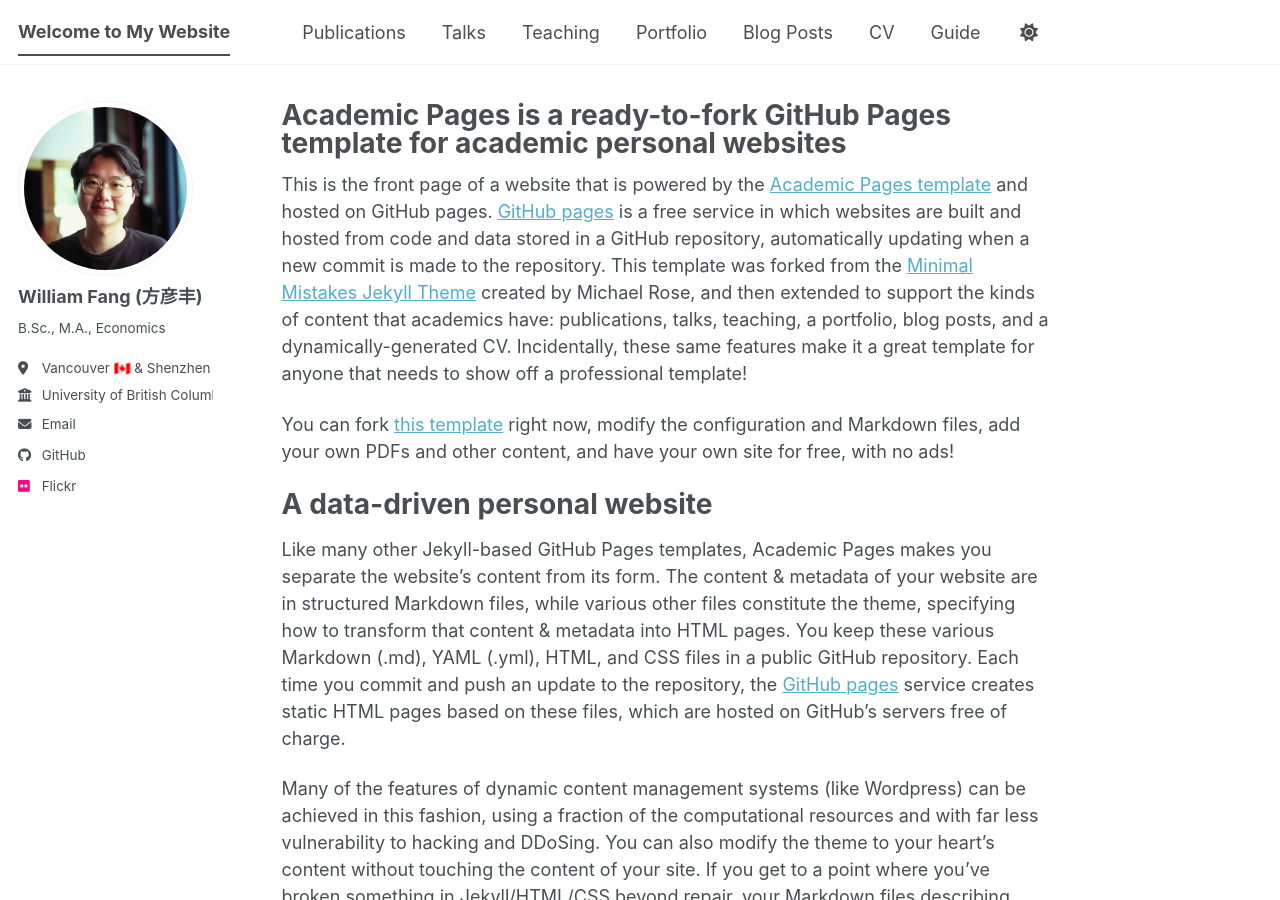
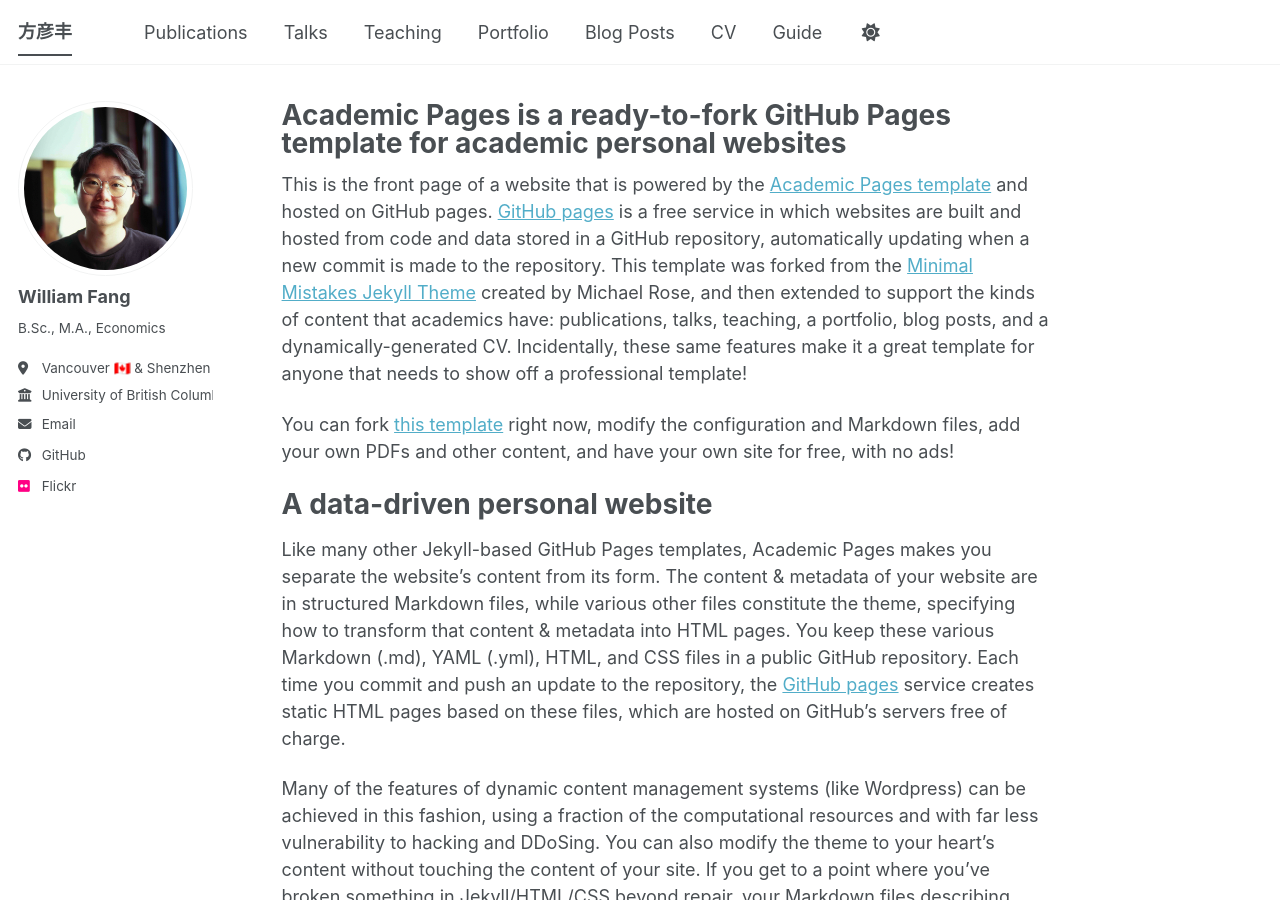
Before and after one commit to will-yanfeng-fang/will-yanfeng-fang.github.io, a Jekyll site: the page built from _pages/about.md, in a window 1280 px wide and 900 px high. Built offline with Jekyll 4.4.1, drawn with Linux system fonts in a browser that asks for light colours; a script bundle is joined from its source files by our own code; library files that are not in the unit come from our copies.

Commit message:
Update site title and author name in config

```diff
--- a/_config.yml
+++ b/_config.yml
@@ -9,7 +9,7 @@
 # Basic Site Settings
 locale                   : "en-US"
 site_theme               : "default" # The available themes options are "default", "air", "sunrise", "mint", "dirt" and "contrast"
-title                    : "Welcome to My Website"
+title                    : "方彦丰"
 title_separator          : "-"
 name                     : &name "Your Name"
 description              : &description "Your Name's academic portfolio"   # Update this with a general description of your site, this is the default if not overridden by a page
@@ -24,7 +24,7 @@
 author:
   # Biographic information
   avatar           : "profile.png"
-  name             : "William Fang (方彦丰)"
+  name             : "William Fang"
   pronouns         : # example: "she/her"
   bio              : "B.Sc., M.A., Economics"
   location         : "Vancouver 🇨🇦 & Shenzhen 🇨🇳"
```
